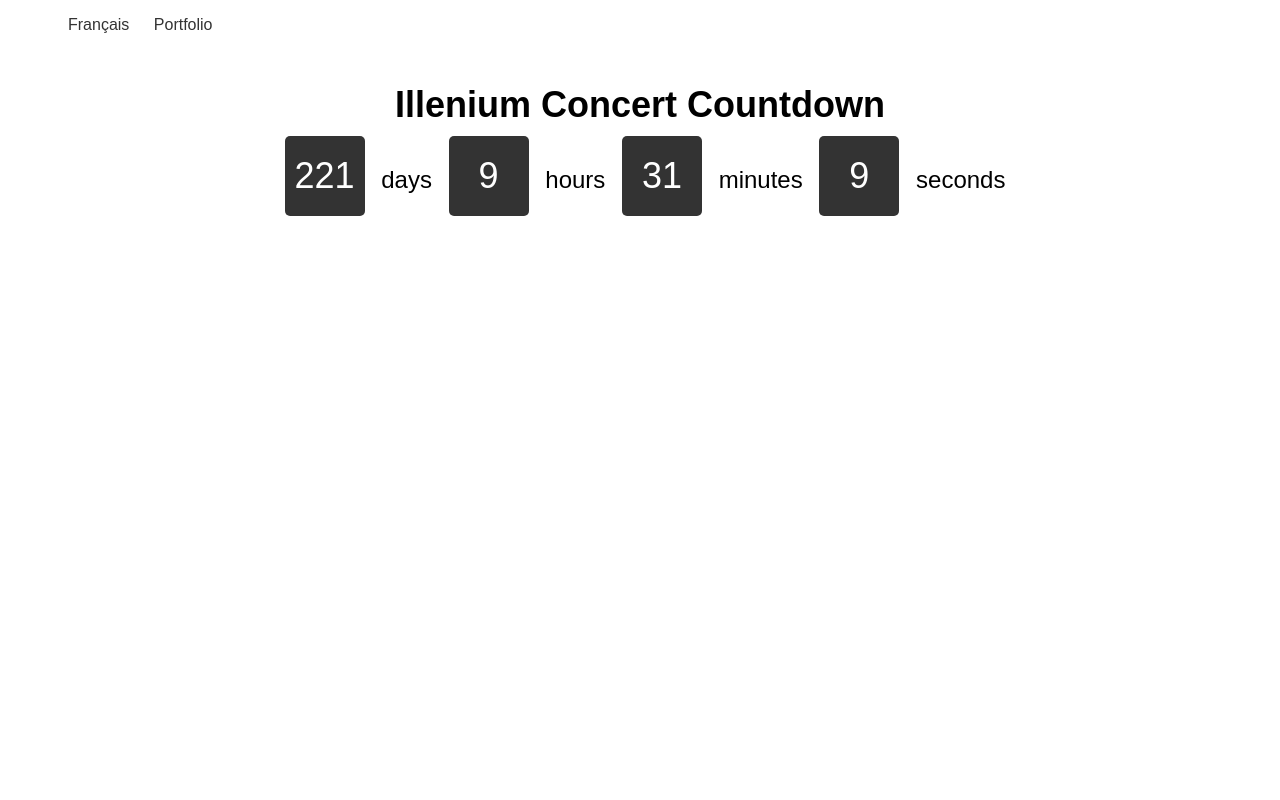
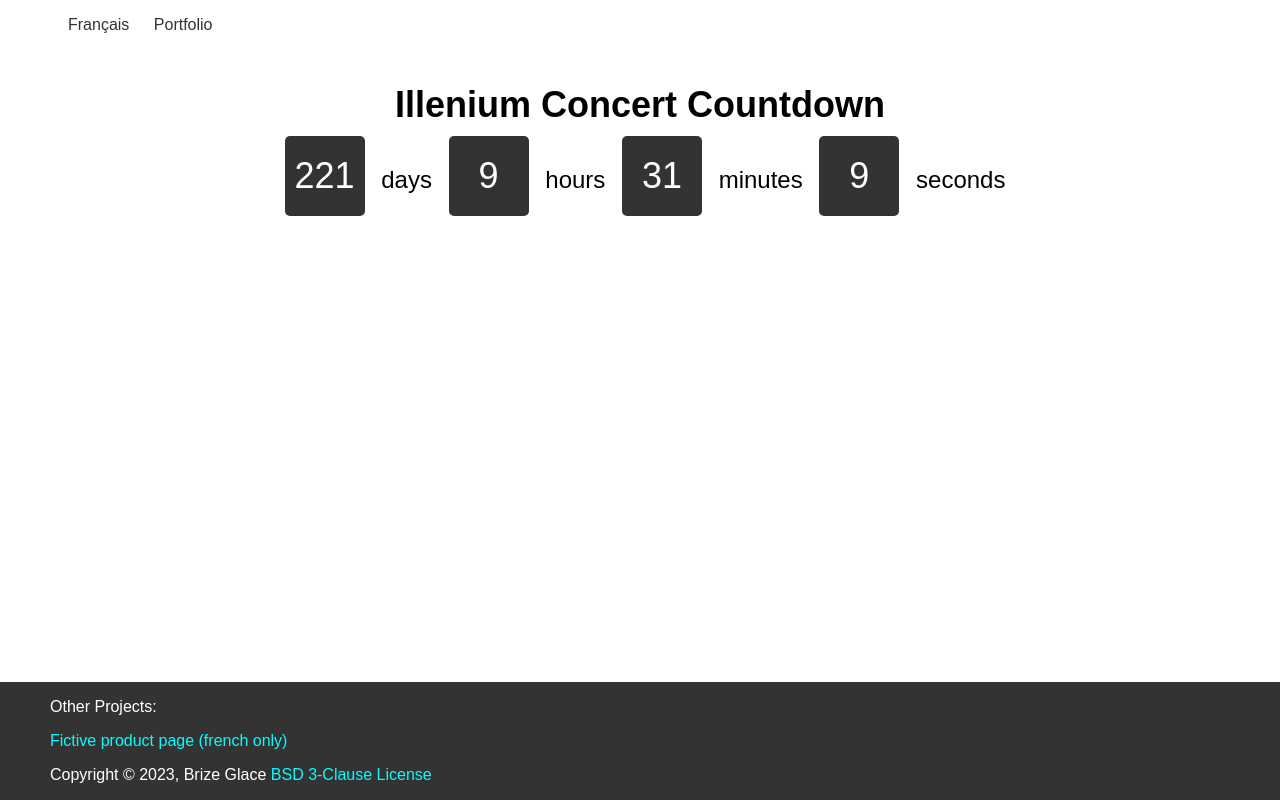
Before and after one commit to Brize-Glace/ILLENIUMUWUWUWUWUWUWUWU, a plain HTML site: page en/index.html in a window 1280 px wide. Drawn offline with Linux system fonts and the light colour scheme.

Commit message:
Added Footer

```diff
--- a/en/index.html
+++ b/en/index.html
@@ -1,5 +1,6 @@
 <!DOCTYPE html>
 <html lang="en">
+
 <head>
     <meta charset="UTF-8">
     <meta http-equiv="X-UA-Compatible" content="IE=edge">
@@ -7,10 +8,11 @@
     <link rel="stylesheet" href="../style.css">
     <title>Illenium Concert Countdown</title>
 </head>
+
 <body>
     <ul>
         <li><a href="../index.html">Français</a></li>
-    <li><a href="https://brize-glace.github.io" target="_blank">Portfolio</a></li>
+        <li><a href="https://brize-glace.github.io" target="_blank">Portfolio</a></li>
     </ul>
     <div id="countdown">
         <h1>Illenium Concert Countdown</h1>
@@ -18,7 +20,13 @@
         <span id="hours"></span> hours
         <span id="minutes"></span> minutes
         <span id="seconds"></span> seconds
-      </div>
-      <script src="../app.js"></script>
+    </div>
+    <script src="../app.js"></script>
+    <footer>
+        <p>Other Projects:</p>
+        <p><a href="https://brize-glace.github.io/page-produit" target="_blank">Fictive product page (french only)</a></p>
+        <p>Copyright &copy; 2023, Brize Glace <a href="../LICENSE">BSD 3-Clause License</a></p>
+    </footer>
 </body>
+
 </html>
--- a/style.css
+++ b/style.css
@@ -1,5 +1,6 @@
 html{
     font-family: Arial, sans-serif;
+    height: 100%;
 }
 #countdown {
     font-size: 24px;
@@ -34,3 +35,21 @@
     text-decoration: none;
     color: #333;
 }
+footer p{
+    margin-left: 50px;
+    color: white;
+}
+footer a{
+    text-decoration: none;
+    color: aqua;
+}
+footer a:hover{
+    text-decoration: underline;
+}
+footer{
+    background-color: #333;
+    position: absolute;
+    bottom: 0;
+    left: 0;
+    right: 0;
+}
```
Also changed, not shown: index.html (+5 -0 lines).
